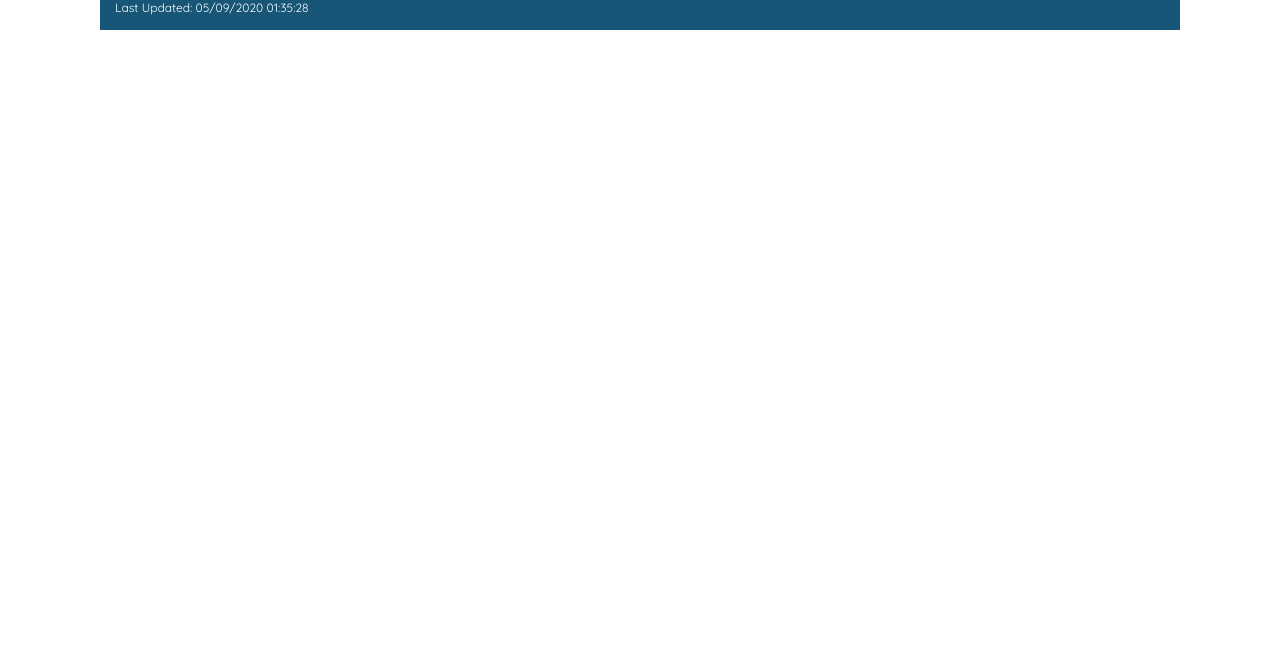
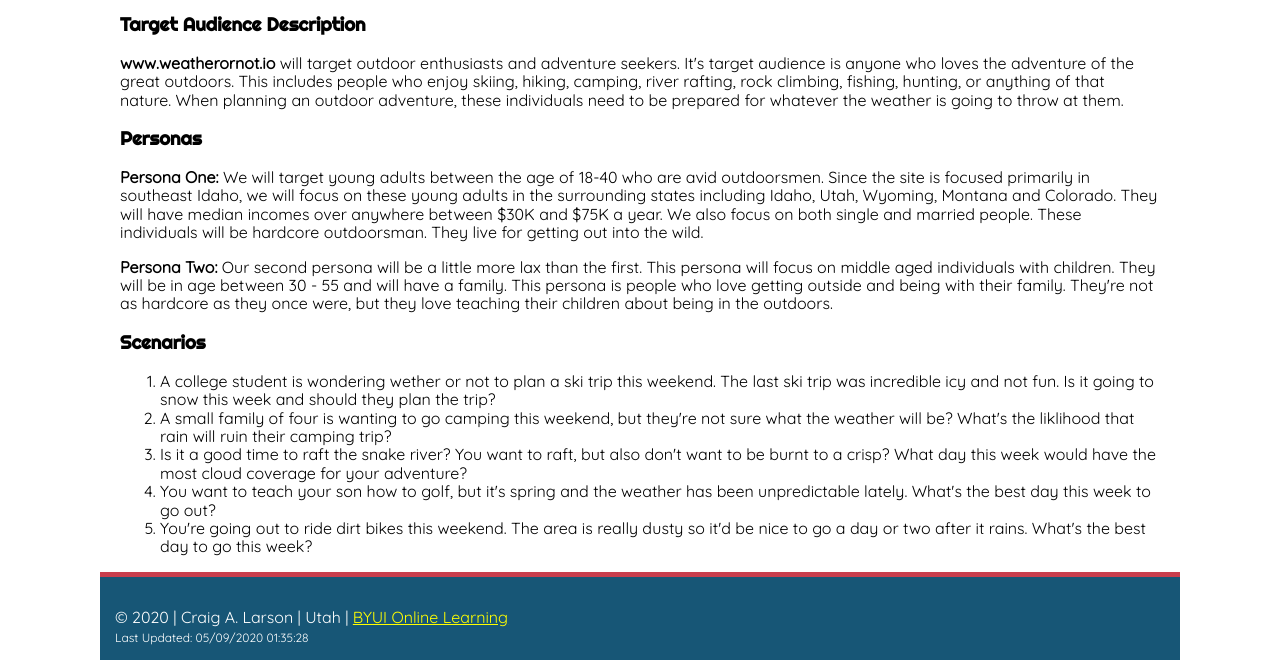
Before and after one commit to craiglarson/craiglarson.github.io, a plain HTML site: page lesson03/target-audience.html in a window 1280 px wide. Shown: the part 195-867 px from the top of the page. Before the commit the page ends 800 px from the top, so only its background shows below. Drawn offline with nearby package versions, Linux system fonts and the light colour scheme.

Commit message:
Target Audience

```diff
--- a/lesson03/target-audience.html
+++ b/lesson03/target-audience.html
@@ -23,7 +23,31 @@
     </nav>
     </header>
     <main>
-
+        <h1>Target Audience</h1>
+        <h3>Target Audience Description</h3>
+        <p><strong>www.weatherornot.io</strong> will target outdoor enthusiasts and adventure seekers. It's target audience is anyone who loves the adventure of the great
+            outdoors. This includes people who enjoy skiing, hiking, camping, river rafting, rock climbing, fishing, hunting, or anything of that nature.
+            When planning an outdoor adventure, these individuals need to be prepared for whatever the weather is going to throw at them.
+        </p>
+        <h3>Personas</h3>
+        <p><b>Persona One:</b> We will target young adults between the age of 18-40 who are avid outdoorsmen. Since the site is focused primarily in southeast Idaho, we will
+        focus on these young adults in the surrounding states including Idaho, Utah, Wyoming, Montana and Colorado. They will have median incomes over anywhere between $30K and $75K a year.
+        We also focus on both single and married people. These individuals will be hardcore outdoorsman. They live for getting out into the wild.</p>
+        <p><b>Persona Two:</b> Our second persona will be a little more lax than the first. This persona will focus on middle aged individuals with children. They will be in
+        age between 30 - 55 and will have a family. This persona is people who love getting outside and being with their family. They're not as hardcore as they once were,
+        but they love teaching their children about being in the outdoors. </p>
+        <h3>Scenarios</h3>
+        <ol>
+            <li>A college student is wondering wether or not to plan a ski trip this weekend. The last ski trip was incredible icy and not fun. Is it going to snow this week and
+                should they plan the trip? </li>
+            <li>A small family of four is wanting to go camping this weekend, but they're not sure what the weather will be? What's the liklihood that rain will ruin their camping
+                trip?</li>
+            <li>Is it a good time to raft the snake river? You want to raft, but also don't want to be burnt to a crisp? What day this week would have the most cloud coverage for
+                your adventure?</li>
+            <li>You want to teach your son how to golf, but it's spring and the weather has been unpredictable lately. What's the best day this week to go out?</li>
+            <li>You're going out to ride dirt bikes this weekend. The area is really dusty so it'd be nice to go a day or two after it rains. What's the best day to go
+                this week?</li>
+        </ol>
     </main>
     <footer>
         <p>&copy; <span id="currentYear"></span>  | Craig A. Larson | Utah | <a href="https://www.byui.edu/online">BYUI Online Learning</a></p>
```
